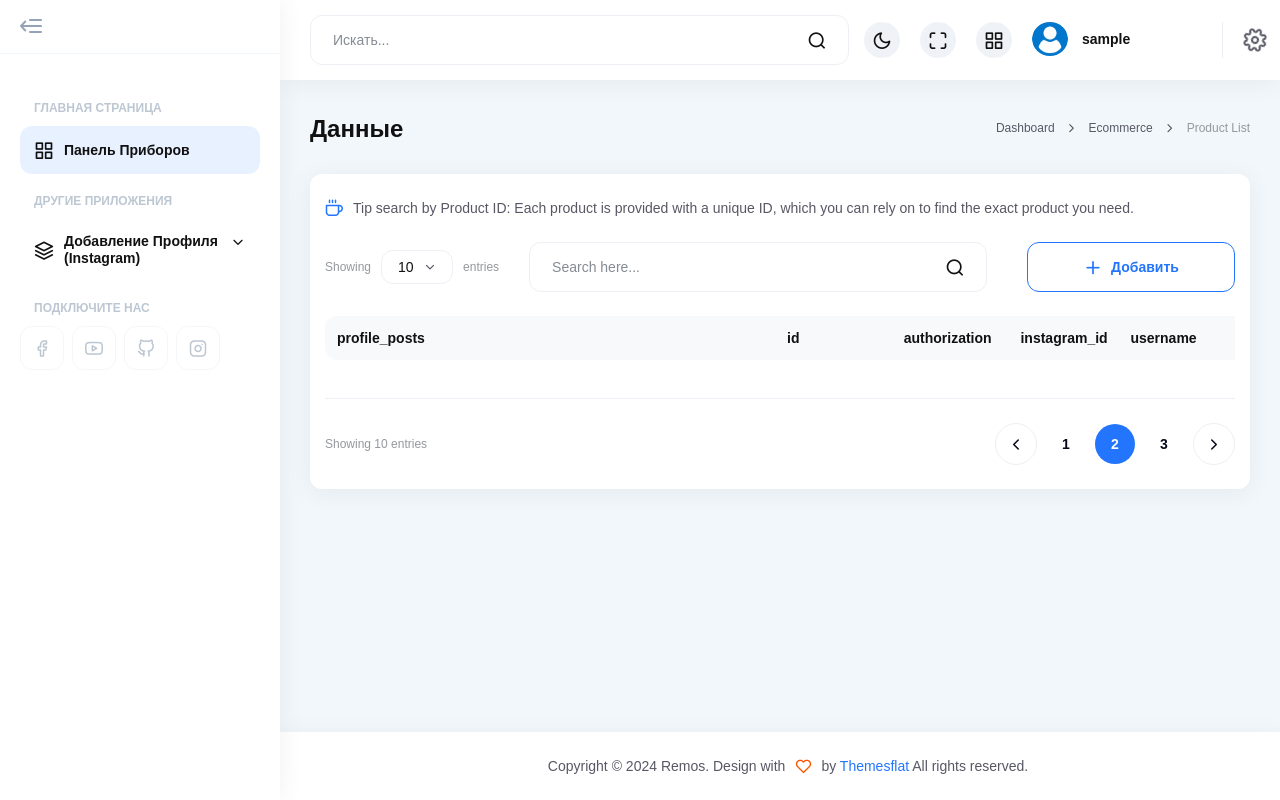
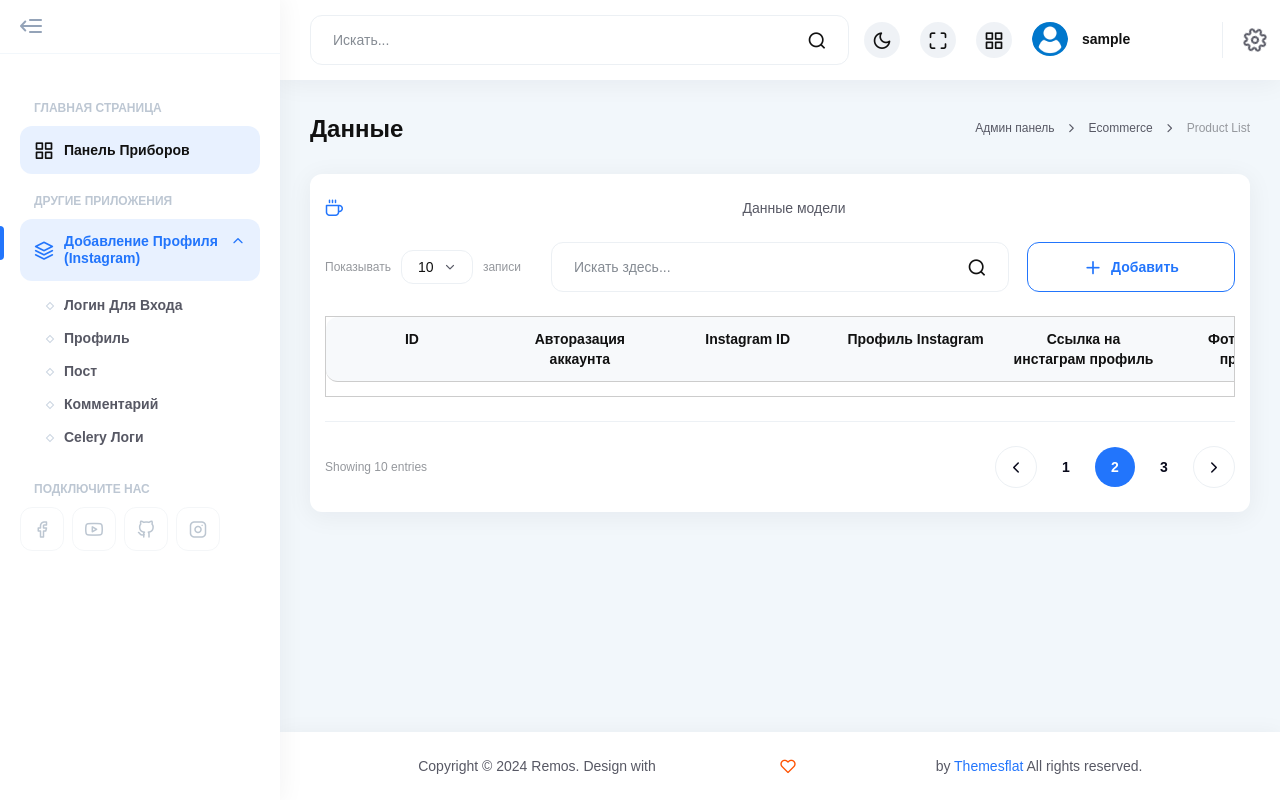
Before and after one commit to Nurbolottop/InstagramFacebookParser, a Django app: page /detail/contacts/instagramprofile/ in a window 1280 px wide. Run offline with Django 5.2, Linux system fonts and the light colour scheme; the visitor is signed in with stand-in values (Sample User, id 1); some libraries are stand-ins or nearby versions; some web fonts are replaced.

Commit message:
some changes in detail models

```diff
--- a/apps/crm/views.py
+++ b/apps/crm/views.py
@@ -4,6 +4,7 @@
 from django.shortcuts import render
 from django.contrib.auth.decorators import permission_required
 from django.http import HttpResponseForbidden, Http404
+from django.contrib import messages
 from django.apps import apps
 from django import forms
 
@@ -149,7 +150,20 @@
         return HttpResponseForbidden("You do not have permission to view objects of this model.")
 
     # Получаем метаданные поля модели
-    fields_info = [{'name': field.name, 'type': field.get_internal_type()} for field in model._meta.get_fields()]
+     # Получаем метаданные поля модели, учитывая только те, у которых есть verbose_name
+    fields_info = [{
+        'name': field.name,
+        'verbose_name': field.verbose_name,
+        'type': field.get_internal_type()
+    } for field in model._meta.fields if getattr(field, 'verbose_name', None)]
+
+    # Фильтруем поля, чтобы в список попали только необходимые
+    # Это могут быть поля, которые определены в вашей модели и имеют verbose_name
+    fields_info = [field for field in fields_info if field['verbose_name'] != field['name']]
+
+    if not fields_info:
+        messages.error(request, "There are no fields with verbose_name set for this model.")
+        return redirect('some_default_route')
 
     # Создаем список для хранения данных о моделях
     models_data = [{'name': m._meta.verbose_name, 'app_label': app_label, 'model_name': m._meta.model_name} for m in apps.get_app_config(app_label).get_models()]
--- a/templates/crm/detail_page/detail_product.html
+++ b/templates/crm/detail_page/detail_product.html
@@ -10,11 +10,11 @@
             <!-- layout-wrap -->
            <div class="layout-wrap">
                 <!-- preload -->
-                <div id="preload" class="preload-container">
+                <!-- <div id="preload" class="preload-container">
                     <div class="preloading">
                         <span></span>
                     </div>
-                </div>
+                </div> -->
                 <!-- /preload -->
                 {% include 'crm/includes/dashboard/menu.html' %}
                 <!-- section-content-right -->
@@ -32,7 +32,7 @@
                                     <h3>Данные</h3>
                                     <ul class="breadcrumbs flex items-center flex-wrap justify-start gap10">
                                         <li>
-                                            <a href="index.html"><div class="text-tiny">Dashboard</div></a>
+                                            <a href="{% url 'crm_index' %}"><div class="text-tiny">Админ панель</div></a>
                                         </li>
                                         <li>
                                             <i class="icon-chevron-right"></i>
@@ -52,12 +52,12 @@
                                 <div class="wg-box">
                                     <div class="title-box">
                                         <i class="icon-coffee"></i>
-                                        <div class="body-text">Tip search by Product ID: Each product is provided with a unique ID, which you can rely on to find the exact product you need.</div>
+                                        <div class="body-text">Данные модели</div>
                                     </div>
                                     <div class="flex items-center justify-between gap10 flex-wrap">
                                         <div class="wg-filter flex-grow">
                                             <div class="show">
-                                                <div class="text-tiny">Showing</div>
+                                                <div class="text-tiny">Показывать</div>
                                                 <div class="select">
                                                     <select class="">
                                                         <option>10</option>
@@ -65,11 +65,11 @@
                                                         <option>30</option>
                                                     </select>
                                                 </div>
-                                                <div class="text-tiny">entries</div>
+                                                <div class="text-tiny">записи</div>
                                             </div>
                                             <form class="form-search">
                                                 <fieldset class="name">
-                                                    <input type="text" placeholder="Search here..." class="" name="name" tabindex="2" value="" aria-required="true" required="">
+                                                    <input type="text" placeholder="Искать здесь..." class="" name="name" tabindex="2" value="" aria-required="true" required="">
                                                 </fieldset>
                                                 <div class="button-submit">
                                                     <button class="" type="submit"><i class="icon-search"></i></button>
@@ -78,11 +78,51 @@
                                         </div>
                                         <a class="tf-button style-1 w208" href="{% url 'add_model' app_label=model_data.app_label model_name=model_data.model_name %}"><i class="icon-plus"></i>Добавить</a>
                                     </div>
+                                    <style>
+                                        .wg-table {
+                                            display: flex;
+                                            flex-direction: column;
+                                            border: 1px solid #ccc;
+                                        }
+
+                                        .table-title {
+                                            display: flex;
+                                            border-bottom: 1px solid #ccc;
+                                            padding: 8px 16px;
+                                            font-weight: bold;
+                                        }
+
+                                        .table-title li {
+                                            flex: 1;
+                                            text-align: center;
+                                        }
+
+                                        .table-content {
+                                            display: flex;
+                                            flex-direction: column;
+                                        }
+
+                                        .product-item {
+                                            display: flex;
+                                            padding: 8px 8px;
+                                        }
+
+                                        .product-item .flex-grow {
+                                            display: flex;
+                                            flex: 1;
+                                            justify-content: space-between;
+                                        }
+
+                                        .body-text {
+                                            flex: 1;
+                                            text-align: center;
+                                        }
+                                    </style>
                                     <div class="wg-table table-product-list">
                                         <ul class="table-title flex gap20 mb-14">
                                             {% for field in fields_info %}
                                             <li>
-                                                <div class="body-title">{{ field.name }}</div>
+                                                <div class="body-title">{{ field.verbose_name }}</div>
                                             </li>
                                             {% endfor %}
                                         </ul>
--- a/templates/crm/includes/dashboard/menu.html
+++ b/templates/crm/includes/dashboard/menu.html
@@ -18,11 +18,11 @@
                 </li>
             </ul>
         </div>
+
         <div class="center-item">
             <div class="center-heading">Другие приложения</div>
             <ul class="menu-list">
-
-                <li class="menu-item has-children">
+                <li class="menu-item has-children active">
                     <a href="javascript:void(0);" class="menu-item-button">
                         <div class="icon"><i class="icon-layers"></i></div>
                         <div class="text">{{ app_verbose_name }}</div> <!-- Выводим название приложения -->
```
Also changed, not shown: other parts of templates/crm/includes/dashboard/menu.html (+1 -52 lines), templates/crm/add_page/add-product.html (+10 -8 lines), templates/crm/dashboard/index.html (+2 -10 lines).
